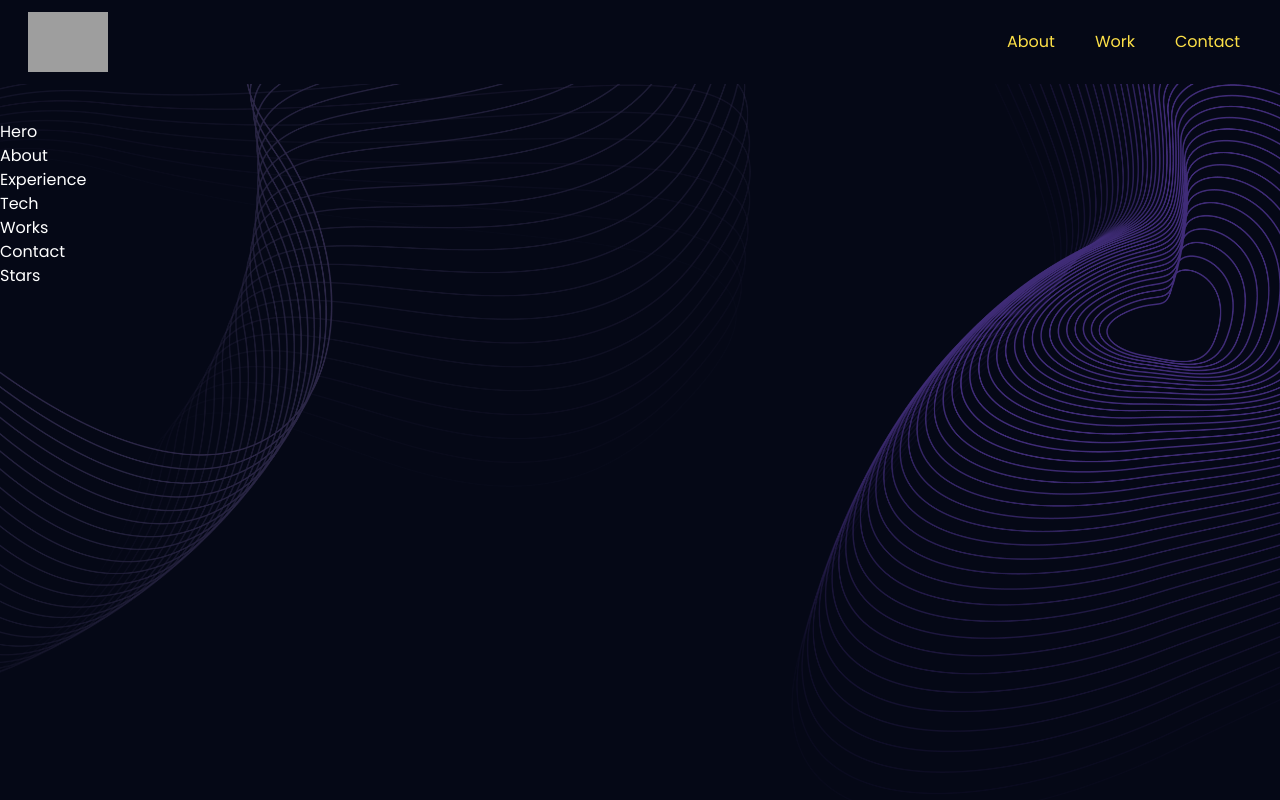
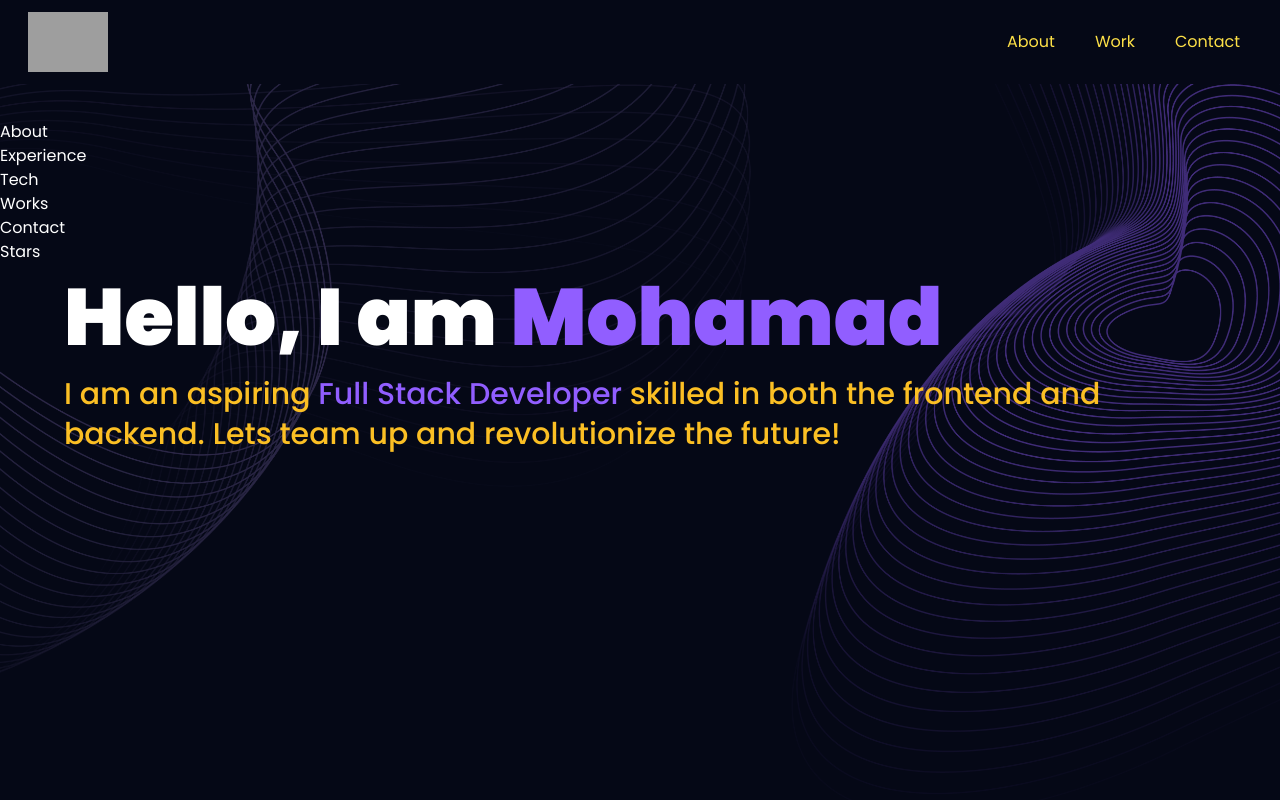
Before and after one commit to MohamadElgendy23/3D-Developer-Portfolio, a React (Vite) app: page / in a window 1280 px wide. Built offline with nearby package versions, Linux system fonts and the light colour scheme; grey boxes are pictures that could not be loaded.

Commit message:
created front page for the most part still have to add more styling and 3d image.

```diff
--- a/src/App.jsx
+++ b/src/App.jsx
@@ -14,7 +14,7 @@ const App = () => {
   return (
     <Router>
       <div className="relative z-0 bg-primary">
-        <div className="min-h-screen bg-hero-pattern bg-cover bg-no-repeat bg-center">
+        <div className="h-screen bg-hero-pattern bg-cover bg-no-repeat bg-center">
           <Navbar />
           <br /> <br /> <br /> <br /> <br />
           <Hero />
--- a/src/components/Hero.jsx
+++ b/src/components/Hero.jsx
@@ -1,5 +1,29 @@
+import { motion } from "framer-motion";
+import { styles } from "../styles";
+import { ComputersCanvas } from "./canvas";
+
 const Hero = () => {
-  return <div>Hero</div>;
+  return (
+    <section className="relative w-full mx-auto">
+      <div
+        className={`${styles.paddingX} absolute inset-0 top-[120px] max-w-7x1 mx-auto flex flex-row items-start`}
+      >
+        <div className="flex flex-col justify-center items-center mt-5">
+          <div>
+            <h1 className={`${styles.heroHeadText} text-amber-400`}>
+              Hello, I am <span className="text-[#915eff]">Mohamad</span>
+            </h1>
+            <p className={`${styles.heroSubText} mt-2 text-amber-400`}>
+              I am an aspiring{" "}
+              <span className="text-[#915eff]">Full Stack Developer</span>{" "}
+              skilled in both the frontend and backend. Lets team up and
+              revolutionize the future!
+            </p>
+          </div>
+        </div>
+      </div>
+    </section>
+  );
 };
 
 export default Hero;
--- a/src/components/Navbar.jsx
+++ b/src/components/Navbar.jsx
@@ -59,7 +59,7 @@ const Navbar = () => {
             !toggle ? "hidden" : "flex"
           } p-6 black-gradient absolute top-20 right-0 mx-3 my-4 min-w-[140px] z-10 rounded-xl`}
         >
-          <ul className="relative right-3 list-none flex flex-col gap-6">
+          <ul className="relative right-3 list-none flex flex-row gap-6">
             {navLinks.map((myInfo) => {
               return (
                 <li
```
